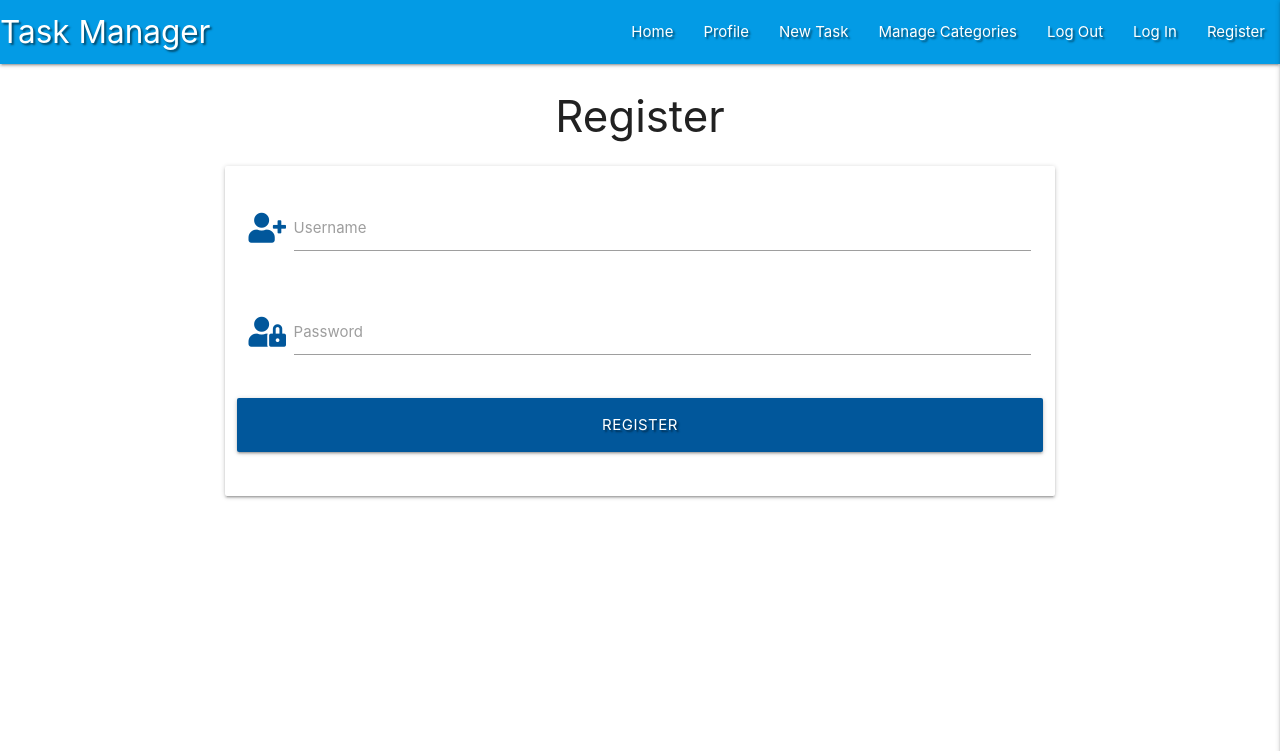
After one commit to kera-cudmore/mongodb-taskmanager, a Flask app: page /register in a window 1280 px wide. The commit adds this page. Shown: the top 751 px of the page. Run offline with Flask 2, Linux system fonts and the light colour scheme; some libraries are stand-ins or nearby versions.

Commit message:
add register template

```diff
--- a/app.py
+++ b/app.py
@@ -1,5 +1,5 @@
 """
-Import OS, Flask, Pymongo, ObjectId
+Import OS, Flask, Pymongo, ObjectId, generate password hash & check password hash
 """
 import os
 from flask import (
@@ -7,6 +7,7 @@ from flask import (
     redirect, request, session, url_for)
 from flask_pymongo import PyMongo
 from bson.objectid import ObjectId
+from werkzeug.security import generate_password_hash, check_password_hash
 if os.path.exists("env.py"):
     import env
 
@@ -24,15 +25,24 @@ mongo = PyMongo(app)
 @app.route("/get_tasks")
 def get_tasks():
     """
-    gets the tasks page
+    finds tasks in the db and renders the Tasks page(home page)
     """
     tasks = mongo.db.tasks.find()
     return render_template("tasks.html", tasks=tasks)
 
 
+@app.route("/register", methods=["GET", "POST"])
+def register():
+    """
+    register page
+    """
+    return render_template("register.html")
+
+
+
+
+# IMPORTANT! debug should be set to false before deployment & submission
 if __name__ == "__main__":
     app.run(host=os.environ.get("IP"),
             port=int(os.environ.get("PORT")),
             debug=True)
-
-# IMPORTANT! debug should be set to false before deployment & submission
--- a/templates/base.html
+++ b/templates/base.html
@@ -30,7 +30,7 @@
             <li><a href="#">Manage Categories</a></li>
             <li><a href="#">Log Out</a></li>
             <li><a href="#">Log In</a></li>
-            <li><a href="#">Register</a></li>
+            <li><a href="{{ url_for('register') }}">Register</a></li>
           </ul>
         </div>
       </nav>
@@ -44,7 +44,7 @@
         <li><a href="#">Manage Categories</a></li>
         <li><a href="#">Log Out</a></li>
         <li><a href="#">Log In</a></li>
-        <li><a href="#">Register</a></li>
+        <li><a href="{{ url_for('register') }}">Register</a></li>
       </ul>
 </header>
 <body>
--- /dev/null
+++ b/templates/register.html
@@ -0,0 +1,37 @@
+{% extends "base.html" %}
+{% block content %}
+
+    <h3 class="center-align">Register</h3>
+
+    <div class="row">
+        <form class="col s12 m8 offset-m2" method="POST" action="{{ url_for('register') }}">
+            <div class="card-panel">
+
+                <!-- Username -->
+                <div class="row">
+                    <div class="input-field col s12">
+                        <i class="fas fa-user-plus prefix light-blue-text text-darken-4"></i>
+                        <input id="username" name="username" type="text" class="validate"/>
+                        <label for="username">Username</label>
+                    </div>
+                </div>
+
+                <!-- Password -->
+                <div class="row">
+                    <div class="input-field col s12">
+                        <i class="fas fa-user-lock prefix light-blue-text text-darken-4"></i>
+                        <input id="password" name="password" type="password" class="validate"/>
+                        <label for="password">Password</label>
+                    </div>
+                </div>
+
+                <!-- Register Button -->
+                <div class="row">
+                    <button type="submit" class="col s12 btn-large light-blue darken-4 text-shadow">Register<i class="fas fa sign-in-alt"></i></button>
+                </div>
+
+            </div>
+        </form>
+    </div>
+
+{% endblock %}
```
